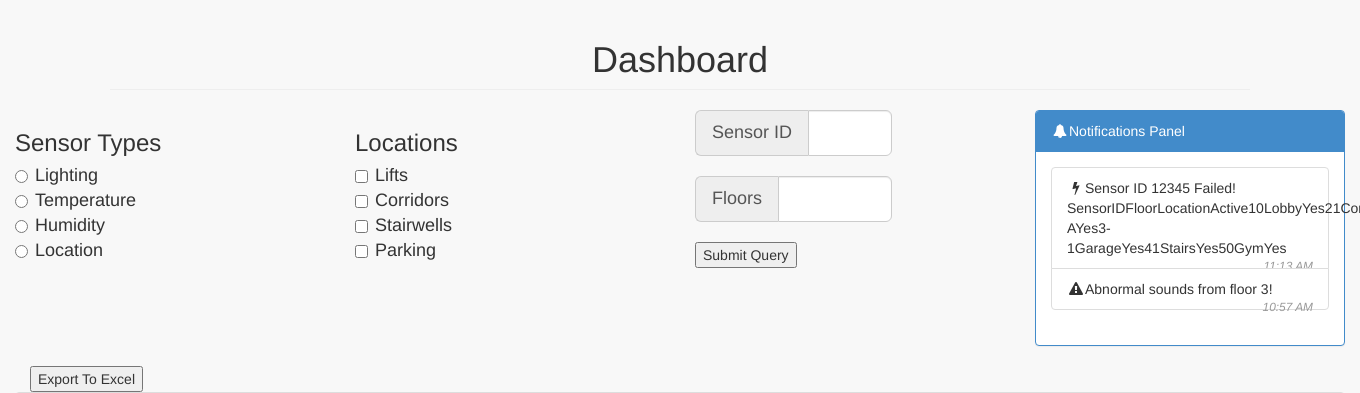
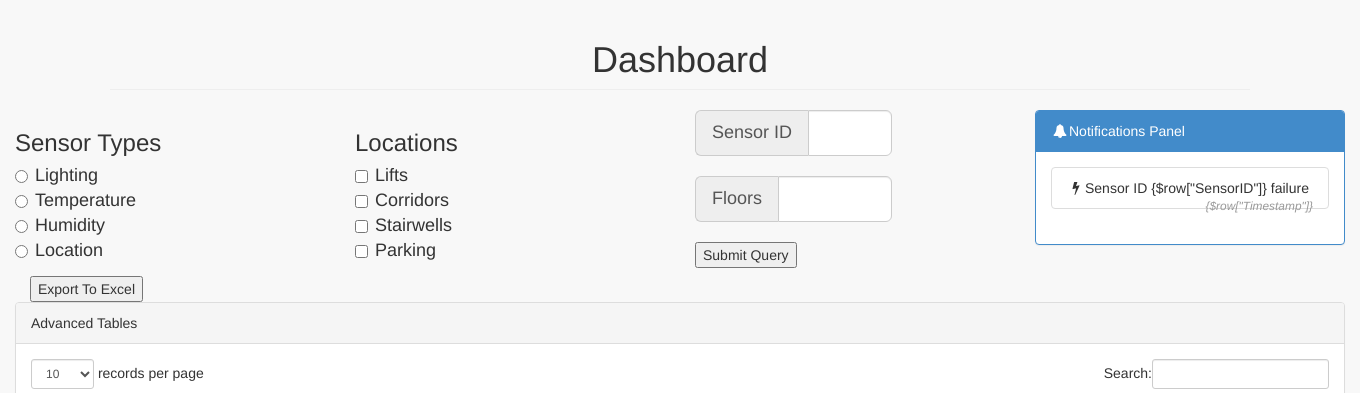
Before and after one commit to mattinmir/sensors, a PHP site: page / in a window 1360 px wide; the page is wider, and only the part inside the window is pictured. Shown: the top 393 px of that part. Run offline with PHP 8.4, Linux system fonts and the light colour scheme; data comes from the database, SQL or seed files in the repository; tables that the repository leaves empty or names only in its code hold one stand-in row (values such as "Sample post"); data that the repository does not hold is empty; some libraries are stand-ins or nearby versions.

Commit message:
Previous test worked, so further experimentation

```diff
--- a/web/index.html.php
+++ b/web/index.html.php
@@ -137,18 +137,7 @@
 
 				<div class="panel-body">
 					<div class="list-group">
-						<div  class="list-group-item">
-							<i class="fa fa-bolt fa-fw"></i>Sensor ID 12345 Failed!
-							<?php echo $output; ?>
-										<span class="pull-right text-muted small"><em>11:13 AM</em>
-										</span>
-						</div>
-						<div class="list-group-item">
-							<i class="fa fa-warning fa-fw"></i>Abnormal sounds from floor 3!
-										<span class="pull-right text-muted small"><em>10:57 AM</em>
-										</span>
-						</div>
-
+						<?php echo $failure_output; ?>
 					</div>
 				</div>
 
--- a/web/index.php
+++ b/web/index.php
@@ -112,5 +112,17 @@
 		$output .= "</tr>";
 	}
 
+	// Check for failures!!!
+	$result = mysqli_query($link, "SELECT* FROM Failures");
+	$failure_output = "";
+	if ($result->num_rows != 0)
+	{
+		while($row = mysqli_fetch_assoc($result))
+		{
+			$failure_output .= '<div class="list-group-item"><i class="fa fa-bolt fa-fw"></i>Sensor ID {$row["SensorID"]} failure
+				<span class="pull-right text-muted small"><em>{$row["Timestamp"]}</em></span></div>';
+		}
+	}
+
 	include 'index.html.php';
 ?>
```
